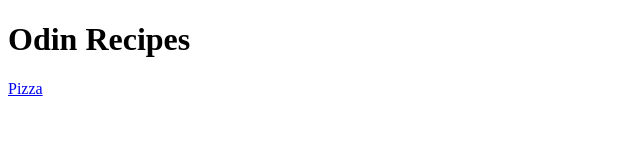
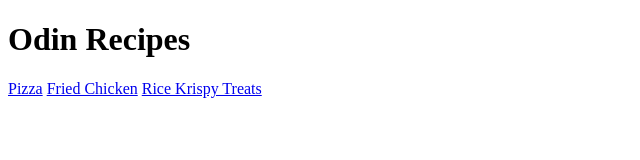
Before and after one commit to s0nofthor/odin-recipes, a plain HTML site: page index.html in a window 1280 px wide. Shown: the whole page, without its empty margins (0-640 px from the left). Drawn offline with Linux system fonts and the light colour scheme.

Commit message:
Add more page links

```diff
--- a/index.html
+++ b/index.html
@@ -11,6 +11,7 @@
     <body>
         <h1>Odin Recipes</h1>
         <a href="recipes/pizza/pizza.html">Pizza</a>
-
+        <a href="recipes/fried_chicken/fried_chicken.html">Fried Chicken</a>
+        <a href="recipes/rice_krispy_treats/rkts.html">Rice Krispy Treats</a>
     </body>
 </html>
```
